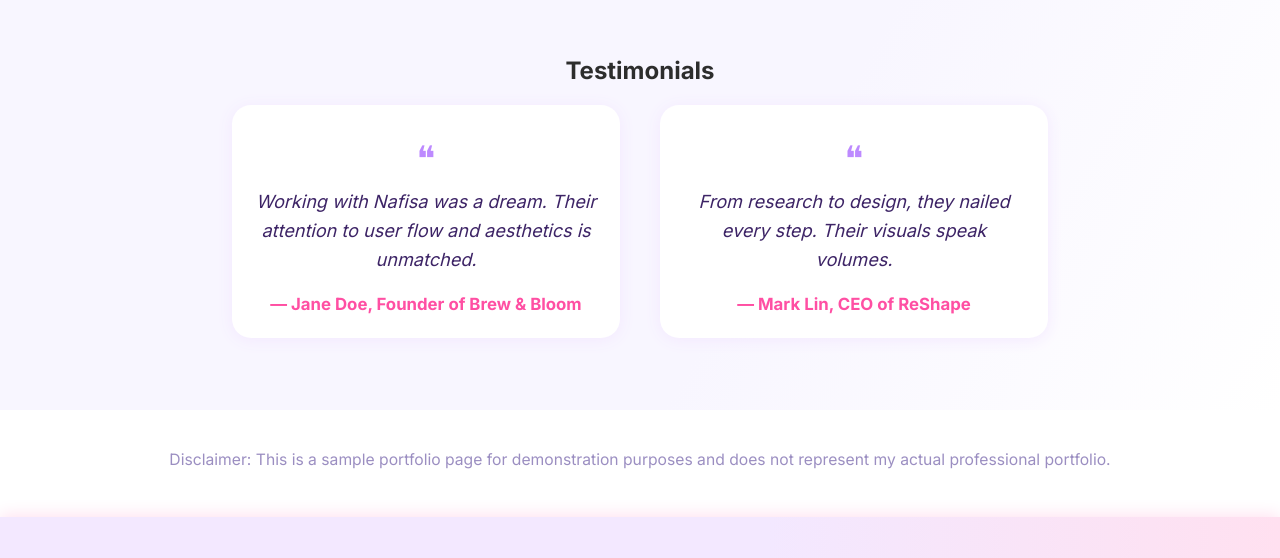
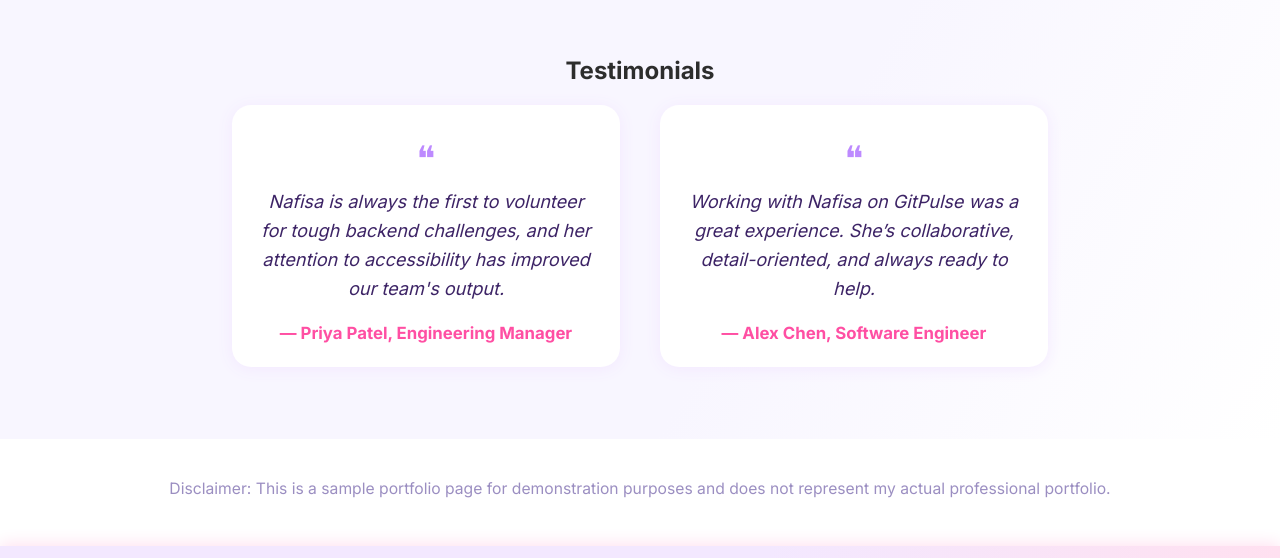
Before and after one commit to AliAngelinaaa/Module-10-Portfolio, a plain HTML site: page index.html in a window 1280 px wide. Shown: the part 2041-2599 px from the top of the page. Drawn offline with Linux system fonts and the light colour scheme.

Commit message:
slight changes

```diff
--- a/index.html
+++ b/index.html
@@ -3,7 +3,7 @@
 <head>
   <meta charset="UTF-8" />
   <meta name="viewport" content="width=device-width, initial-scale=1.0" />
-  <title>Allie | Product Designer</title>
+  <title>Nafisa Anzum | Service Recovery Analyst</title>
   <link href="https://fonts.googleapis.com/css2?family=Inter:wght@400;700&family=Montserrat:wght@700&display=swap" rel="stylesheet">
   <link rel="stylesheet" href="style.css">
 </head>
@@ -13,8 +13,6 @@
     <ul>
       <li><a href="#projects">Projects</a></li>
       <li><a href="#testimonials">Testimonials</a></li>
-      <li><a href="#contact">Contact</a></li>
-      <li><a href="#" target="_blank" rel="noopener noreferrer">Resume</a></li>
       <li><a href="https://aliangelinaaa.github.io/portfolio/" target="_blank" rel="noopener noreferrer">Portfolio</a></li>
     </ul>
   </nav>
@@ -66,13 +64,13 @@
     <div class="testimonials-list">
       <div class="testimonial-card">
         <div class="testimonial-quote-icon" aria-hidden="true">&#10077;</div>
-        <div class="testimonial-quote">Working with Nafisa was a dream. Their attention to user flow and aesthetics is unmatched.</div>
-        <div class="testimonial-author">— Jane Doe, Founder of Brew & Bloom</div>
+        <div class="testimonial-quote">Nafisa is always the first to volunteer for tough backend challenges, and her attention to accessibility has improved our team's output.</div>
+        <div class="testimonial-author">— Priya Patel, Engineering Manager</div>
       </div>
       <div class="testimonial-card">
         <div class="testimonial-quote-icon" aria-hidden="true">&#10077;</div>
-        <div class="testimonial-quote">From research to design, they nailed every step. Their visuals speak volumes.</div>
-        <div class="testimonial-author">— Mark Lin, CEO of ReShape</div>
+        <div class="testimonial-quote">Working with Nafisa on GitPulse was a great experience. She’s collaborative, detail-oriented, and always ready to help.</div>
+        <div class="testimonial-author">— Alex Chen, Software Engineer</div>
       </div>
     </div>
   </section>
--- a/style.css
+++ b/style.css
@@ -63,7 +63,7 @@ nav ul {
   padding: 0;
 }
 nav ul li a {
-  color: #fff;
+  color: #d5539c;
   text-decoration: none;
   font-weight: 600;
   font-size: 1.1rem;
```
